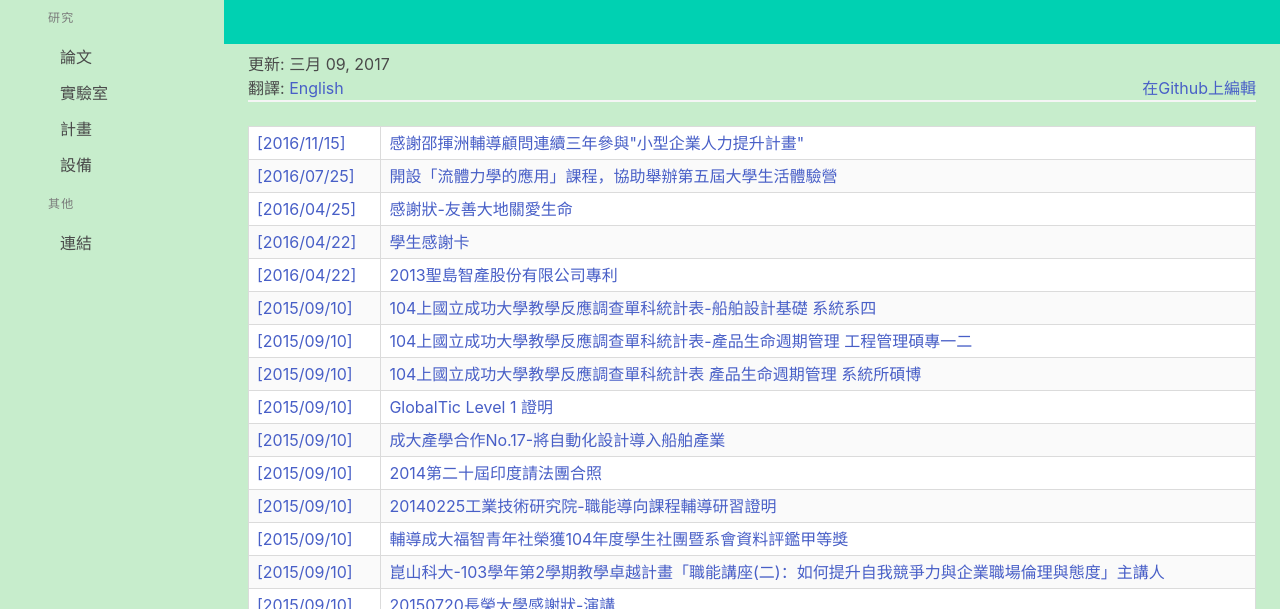
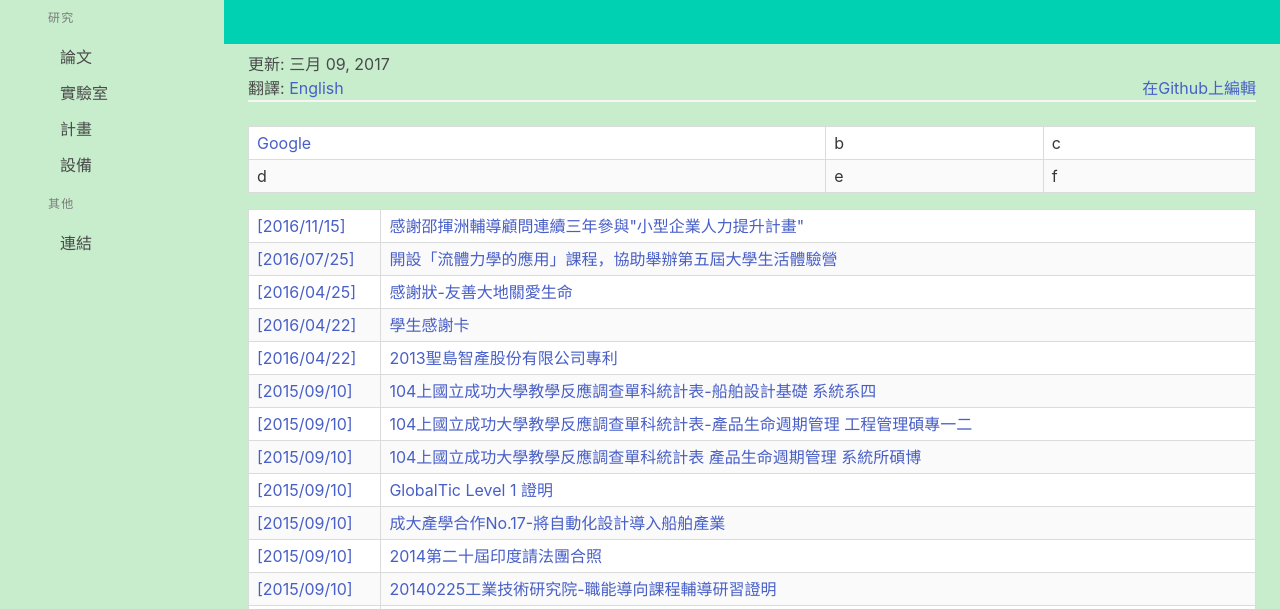
Before and after one commit to nmshaw000/nmshaw000.github.io, a plain HTML site: page personal/honor-and-reward/index.html in a window 1280 px wide. Shown: the part 189-798 px from the top of the page. Drawn offline with nearby package versions, Linux system fonts and the light colour scheme.

Commit message:
Pushed by Travis CI

```diff
--- a/personal/honor-and-reward/index.html
+++ b/personal/honor-and-reward/index.html
@@ -120,6 +120,23 @@
       <span>翻譯</span>:&nbsp;<a href="https://nmshaw000.github.io/en/personal/honor-and-reward/">English</a>&nbsp;</div><div class="is-pulled-right"><a href="https://github.com/nmshaw000/nmshaw/tree/master/content/articles/zh/personal/honor-and-reward.rst">在Github上編輯</a></div></aside>
     <hr>
     <div class="main-content"><table border="1" class="table is-bordered is-striped is-narrow docutils">
+<colgroup>
+<col width="33%" />
+<col width="33%" />
+<col width="33%" />
+</colgroup>
+<tbody valign="top">
+<tr><td><a class="reference external" href="http://www.google.com/">Google</a></td>
+<td>b</td>
+<td>c</td>
+</tr>
+<tr><td>d</td>
+<td>e</td>
+<td>f</td>
+</tr>
+</tbody>
+</table>
+<table border="1" class="table is-bordered is-striped is-narrow docutils">
 <colgroup>
 <col width="50%" />
 <col width="50%" />
```
